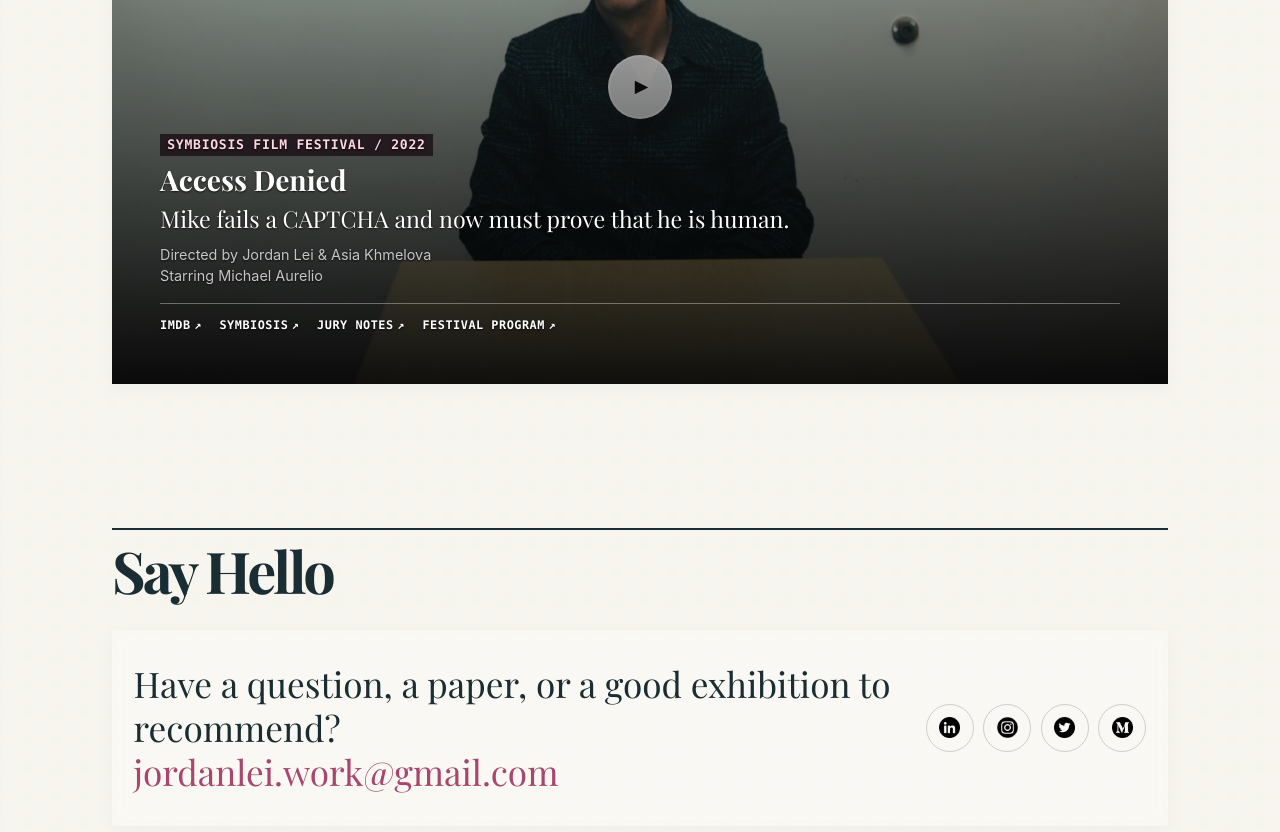
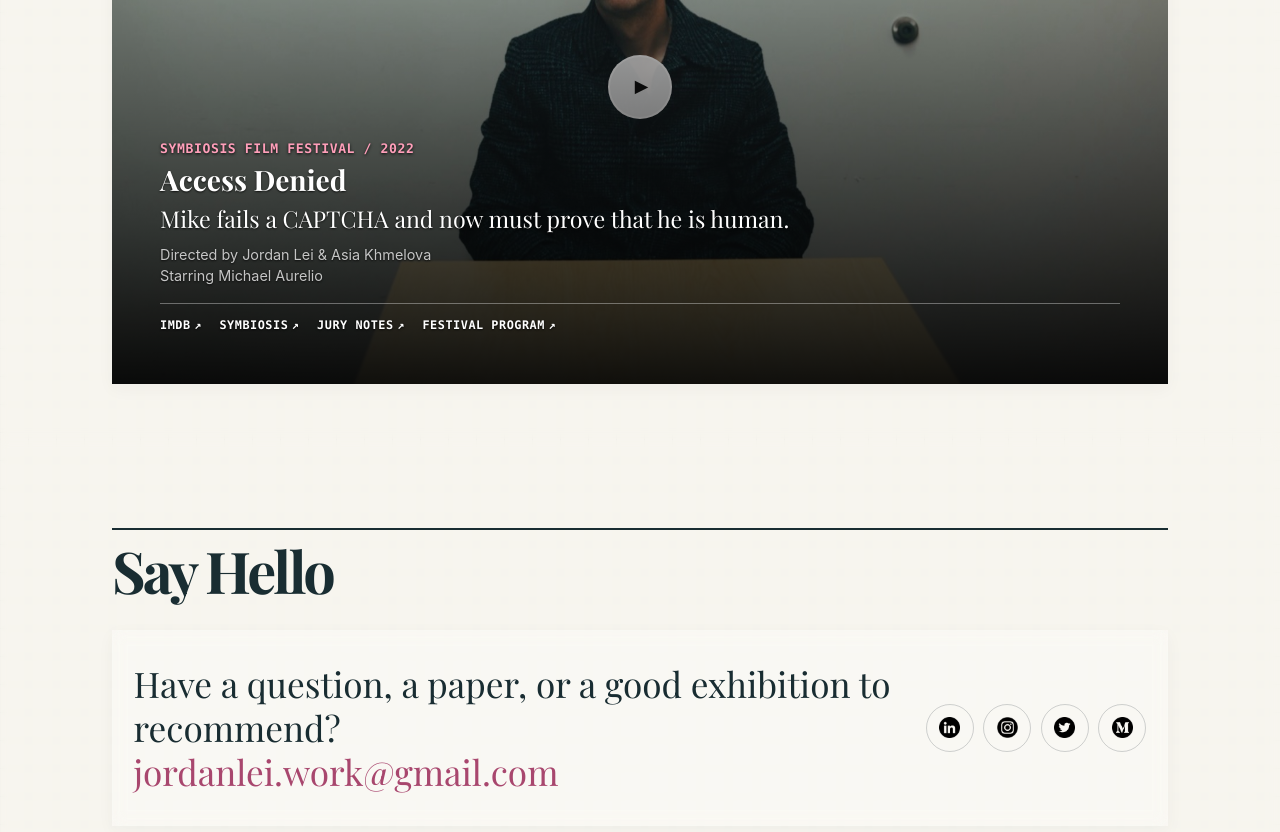
Before and after one commit to jordanlei/website, a Vue app: page / in a window 1280 px wide. Shown: the part 6120-6952 px from the top of the page. Built offline with nearby package versions, Linux system fonts and the light colour scheme; a web font is replaced by a local one.

Commit message:
Refine festival label styling

```diff
--- a/src/shared/components/FilmFeature.vue
+++ b/src/shared/components/FilmFeature.vue
@@ -109,7 +109,7 @@ onBeforeUnmount(() => player?.destroy())
 .film-copy { position: absolute; inset: 0; display: flex; flex-direction: column; justify-content: flex-end; padding: clamp(1.25rem, 4vw, 3rem); color: #fff; background: linear-gradient(180deg, rgba(0, 0, 0, .08) 15%, rgba(0, 0, 0, .92) 100%); text-shadow: 0 1px 2px rgba(0, 0, 0, .75); transition: opacity .25s ease; pointer-events: none; }
 .film.is-playing .film-copy { opacity: 0; }
 .film-copy p { margin: 0; }
-.film-copy .film-eyebrow { width: fit-content; margin-bottom: .2rem; padding: .2rem .45rem; color: #ffd6e2; background: rgba(20, 8, 14, .72); font-family: var(--mono-font); font-size: .82rem; font-weight: 800; letter-spacing: .055em; line-height: 1.2; text-transform: uppercase; }
+.film-copy .film-eyebrow { margin-bottom: .2rem; color: #ff9fba; font-family: var(--mono-font); font-size: .82rem; font-weight: 800; letter-spacing: .045em; line-height: 1.2; text-shadow: 0 1px 3px rgba(0, 0, 0, .9); text-transform: uppercase; }
 .film-title { margin: .35rem 0 .6rem; color: #fff; font-family: 'Playfair Display', serif; font-size: clamp(1.5rem, 2.2vw, 1.85rem); font-weight: 700; line-height: 1.05; }
 .film-copy .film-logline { max-width: 42rem; color: #fff; font-family: 'Playfair Display', serif; font-size: clamp(1.1rem, 2vw, 1.45rem); line-height: 1.25; }
 .film-copy .film-credits { margin-top: .75rem; color: rgba(255, 255, 255, .75); font-size: .9rem; line-height: 1.45; }
```
